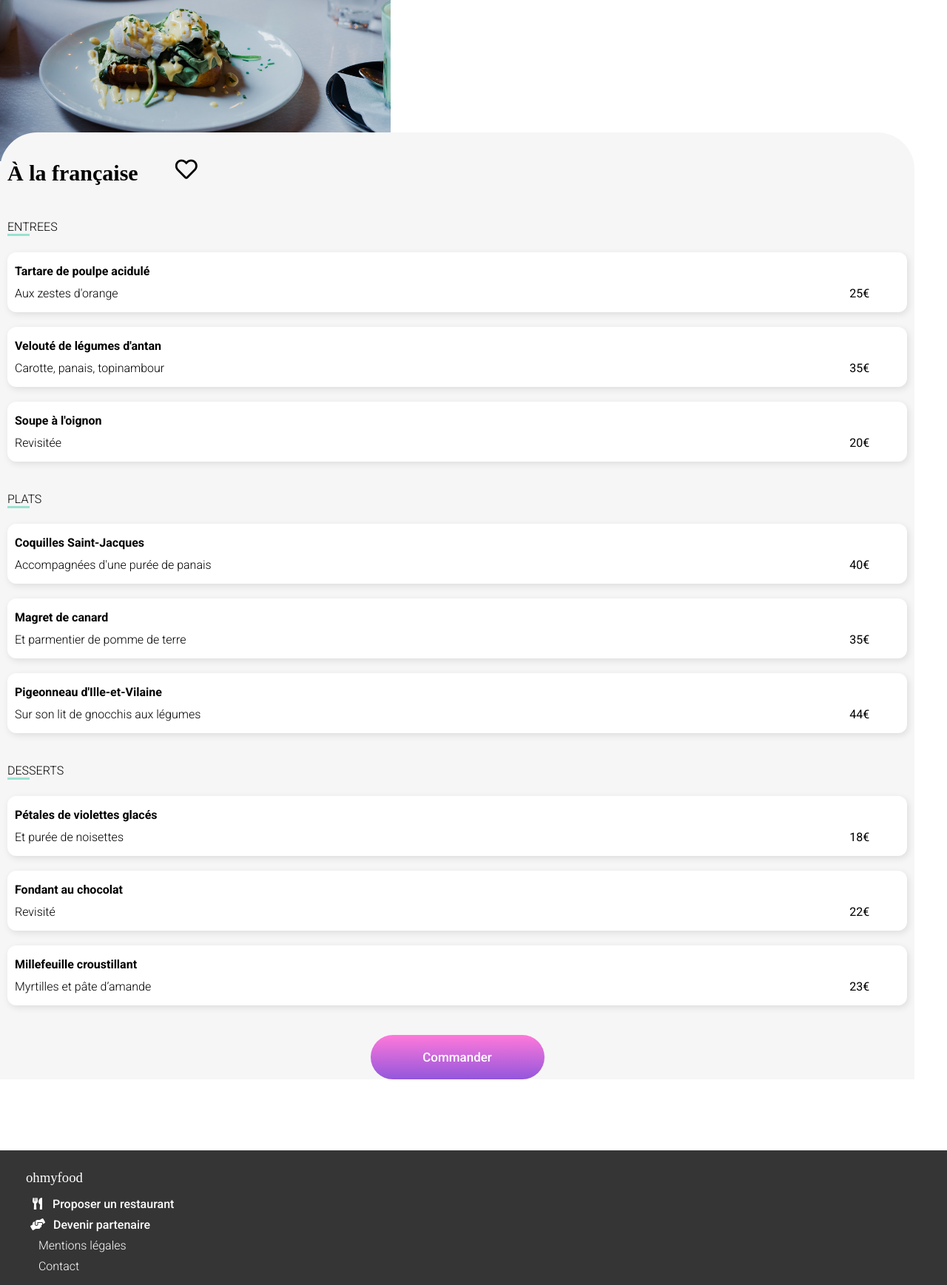
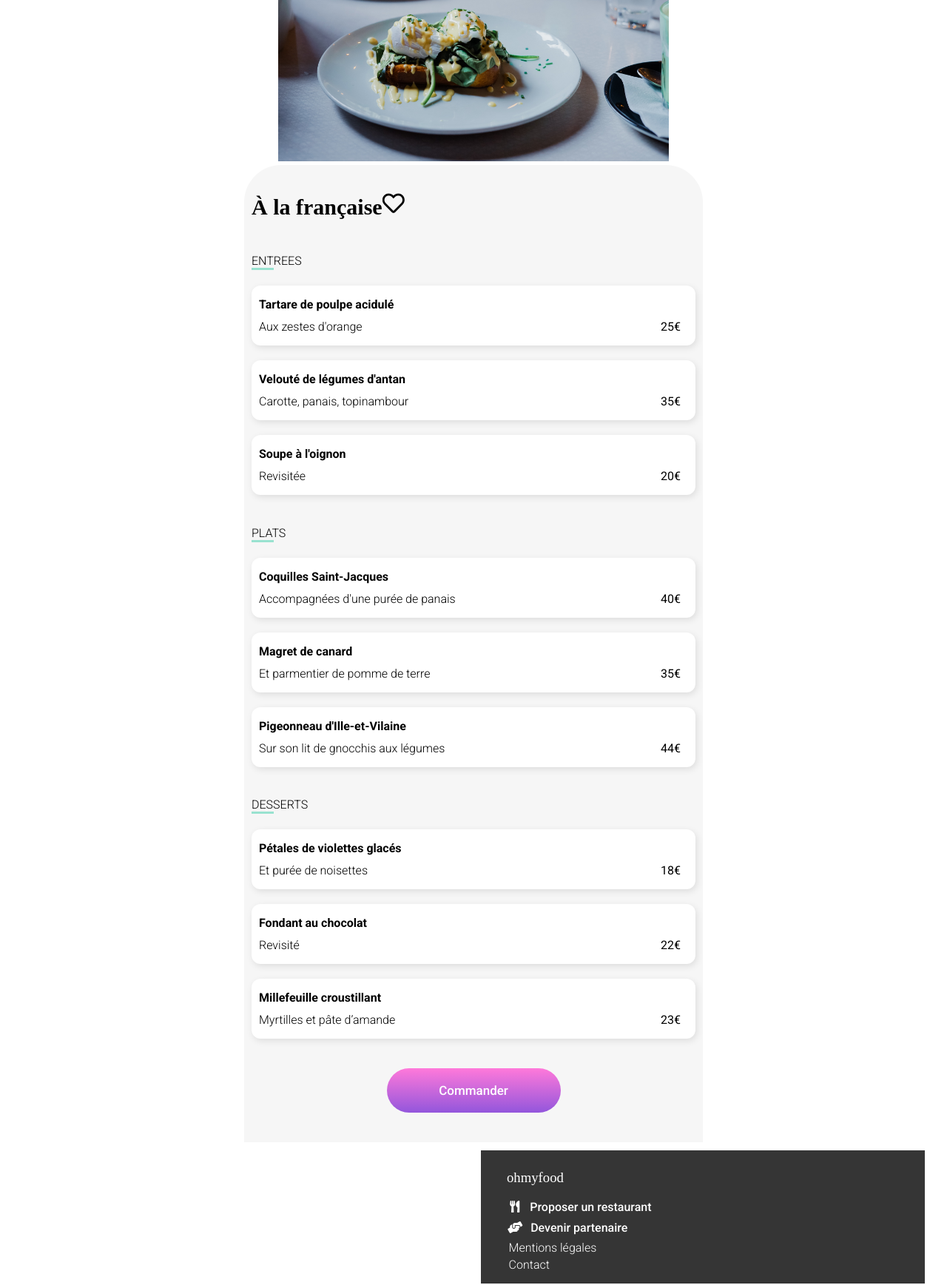
Before and after one commit to AnthonyL71/AnthonyLarmier_3_05112020, a website: page alafrancaise.html in a window 1280 px wide. Shown: the part 195-1932 px from the top of the page at 74% size. Drawn offline with Linux system fonts and the light colour scheme; a web font is replaced by a local one.

Commit message:
Version Desktop et logo coeur

```diff
--- a/sass/main.scss
+++ b/sass/main.scss
@@ -53,8 +53,74 @@ a {
 .fa-map-marker-alt {
     margin: 0 15px;
 }
+@media screen and (min-width: 900px)
+{
     .localisation {
         display: block;
+        margin-left: auto;
+        margin-right: auto;
+        border-top: solid;
+        max-width:600px;
+        font-weight: 500;
+        border-color: #e0dede;
+        background-color: #EAEAEA;
+        padding: 1px 1px 1px 1px;
+        @include Textcenter;
+    }
+    .sous-localisation {
+        position: relative;
+        font-size: 21px;
+        width:600px;
+        background-color: #F6F6F6;
+        @include Textcenter;
+        left: 650px;
+        }
+    .fonction h2{
+        margin-top: 2px;
+        margin-left: 700px;
+        font-size: 17px;
+        font-weight: 600;
+    }
+    .fonction ul {
+        margin-bottom: 5px;
+        margin-left: auto;
+        margin-right: auto;
+        max-width:600px;
+    }
+    .Restaurants {
+        display:grid;
+        max-width:600px;
+        margin-left: auto;
+        margin-right: auto;
+        background-color: #F6F6F6;
+        padding: 0 0 45px;
+    }
+    .RestaurantsCardLove .fa-heart{
+        position: absolute;
+        margin: 1px 0 0 290px;
+        display: block;
+        overflow: hidden;
+        transition: all 450ms;
+        opacity:1.0;
+    }
+    .footer
+{
+    position: absolute;
+    background-color: red;
+    color: white;
+    max-width:600px;
+    display: grid;
+    box-sizing: border-box;
+    margin-top: 10px;
+    margin-left: 650px;
+}
+    .footercolumn {
+        position: alternative;
+        display: grid;
+        object-fit:contain;
+    }
+}
+.localisation {
     margin-left: auto;
     margin-right: auto;
     border-top: solid;
@@ -77,6 +143,7 @@ a {
     @include Textcenter;
 }
 .sous-localisation {
+    display: block;
     margin: 0 0 30px;
     padding: 15px 0 40px;
     font-size: 21px;
@@ -179,8 +246,8 @@ a {
 .Restaurants {
     display:grid;
     row-gap:1rem;
-    max-width:100%;
-    max-height:100%;
+    width:100%;
+    height:100%;
     align-items:center;
     background-color: #F6F6F6;
     padding: 0 0 45px;
@@ -219,8 +286,8 @@ a {
   .fa-heart:hover {
     position: absolute;
     background: -webkit-gradient(linear, right top, right bottom, from(#9356DC), to(#FF79DA));
-    -webkit-background-clip: text;
-    -webkit-text-fill-color: transparent;
+    -webkit-background-clip:text;
+    -webkit-text-fill-color:transparent;
     opacity:1;
   }
 .RestaurantsCardLove2 {
@@ -264,13 +331,12 @@ a {
     }
     .footer
     {
-    margin:2rem 0 0 0;
+        position: absolute;
         background-color: #353535;
         color: white;
         width:100%;
         display: flex;
-    max-width: 100%;
-    margin: auto;
+        top:2370px;
         box-sizing: border-box;
     }
 
--- a/sass/mainalafrancaise.scss
+++ b/sass/mainalafrancaise.scss
@@ -58,7 +58,8 @@ h6 {
 
 .fa-heart{
     position: relative;
-    margin: 10px 0 0 50px;
+    margin-top: 12px;
+    margin-right: 1px;
     display: block;
     overflow: hidden;
 }
@@ -107,6 +108,75 @@ h6 {
 {
     height:22rem;
     object-fit:cover;
+}
+@media screen and (min-width: 900px)
+{
+    .fa-arrow-left {
+        text-decoration:none;
+        position: absolute;
+        color: black;
+        margin: 15px 0 0 745px;
+    }
+    .RestaurantsCard {
+        display:block;
+    }
+    .RestaurantsCardImg {
+        position: alternative;
+        margin: 0;
+        display: grid;
+        max-width: 700px;
+        object-fit:contain;
+        margin-left: auto;
+        margin-right: auto;
+    }
+    .RestaurantsTitle {
+        position: relative;
+        display: grid;
+        align-items:start;
+        margin-top: 5px;
+        border-top-left-radius: 50px;
+        border-top-right-radius: 50px;
+        width: 600px;
+        font-family: "Roboto", sans-serif;
+        font-size: 16px;
+        font-weight: 0;
+        background-color: #f6f6f6;
+        margin-left: auto;
+        margin-right: auto;
+    }
+    .buttoncommander {
+        color: white;
+        background: linear-gradient(#FF79DA, #9356DC);
+        border-radius: 50px;
+        padding: 20px;
+        width: 235px;
+        border: none;
+        margin-top: 20px;
+        @include Roboto;
+        font-size: 17px;
+        font-weight: 500;
+        @include Textcenter;
+        display: block;
+        margin-left: auto;
+        margin-right: auto;
+        margin-bottom: 40px;
+    }
+    .footer
+{
+    position: absolute;
+    background-color: red;
+    color: white;
+    max-width:600px;
+    display: grid;
+    box-sizing: border-box;
+    margin-top: 0;
+    margin-left: 650px;
+}
+    .footercolumn {
+        position: alternative;
+        display: grid;
+        object-fit:contain;
+    }
 }
 .Restaurantsmenutitle {
     position: relative;
@@ -262,14 +332,11 @@ menu .choice p{
 .footer
 {
     position: absolute;
-    margin:2rem 0 0 0;
     background-color: #353535;
     color: white;
     width:100%;
     display: flex;
-    max-width: 100%;
     top:1750px;
-    margin: auto;
     box-sizing: border-box;
 }
 
```
Also changed, not shown: public/css/style.css, public/css/stylealafrancaise.css, 2 other files. Lines whose indentation alone changed are shown as unchanged.
